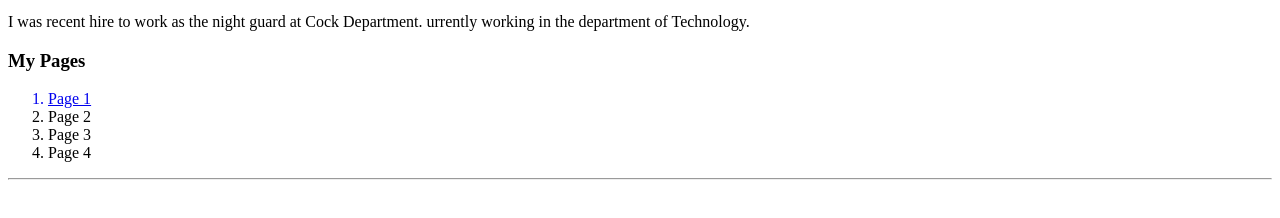
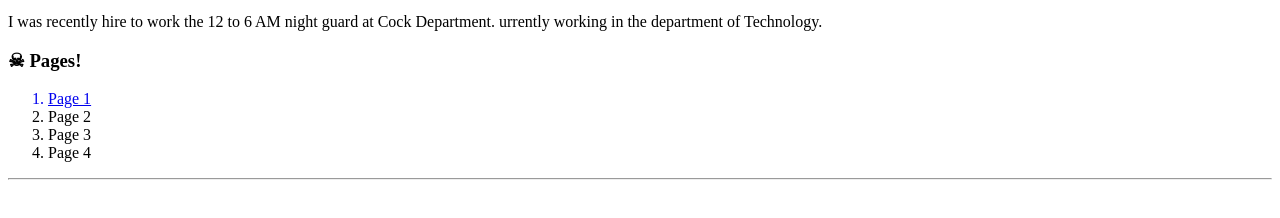
Before and after one commit to xXJeffyGamingXx/cv, a plain HTML site: page index.html in a window 1280 px wide. Shown: the part 142-360 px from the top of the page. Drawn offline with Linux system fonts and the light colour scheme.

Commit message:
Update index.html

```diff
--- a/index.html
+++ b/index.html
@@ -34,7 +34,7 @@
 
     </table>
 
-    <p>I was recent hire to work as the night guard at Cock Department</a>. urrently working in the department of Technology.</p>
+    <p>I was recently hire to work the 12 to 6 AM night guard at Cock Department</a>. urrently working in the department of Technology.</p>
 
 
 
@@ -44,7 +44,7 @@
 
 
 
-    <h3>My Pages</h3>
+    <h3>☠ Pages!</h3>
 
     <ol>
 
```
